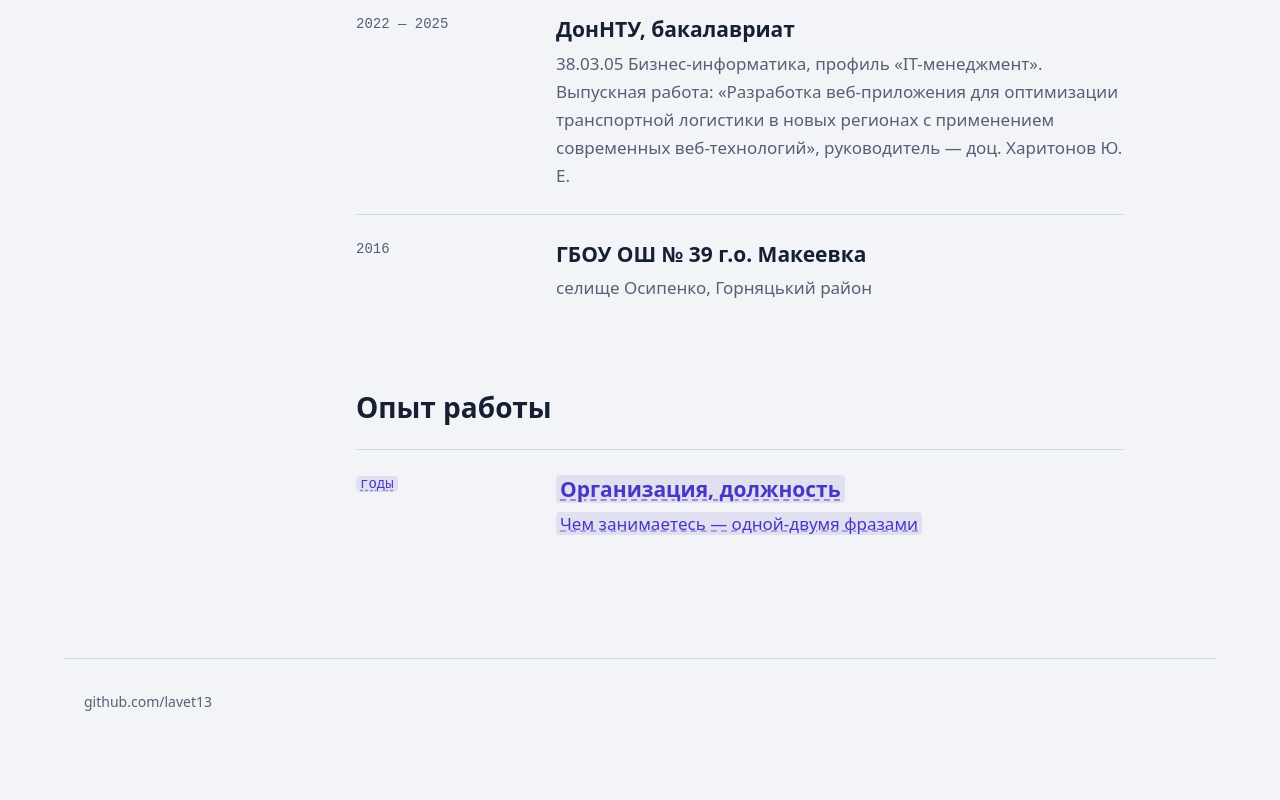
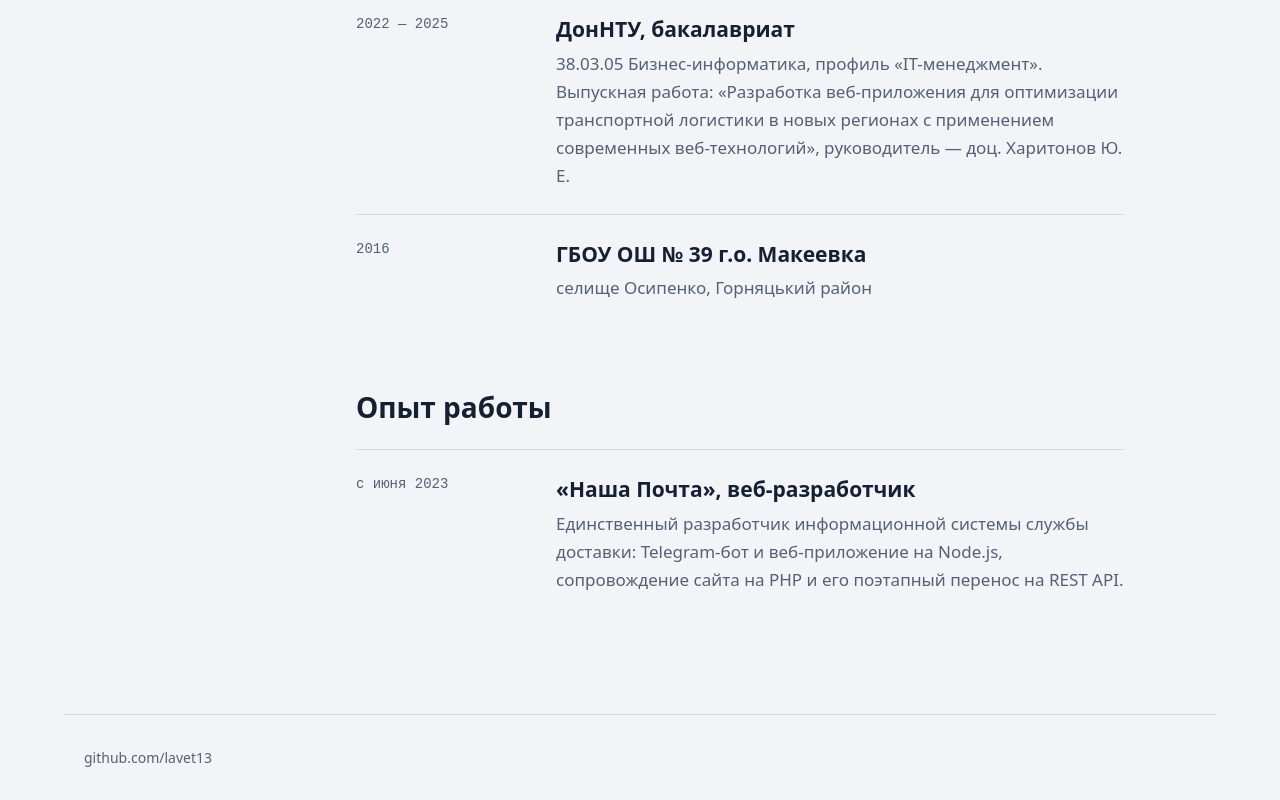
Before and after one commit to lavet13/portfolio, a React (Vite) app: page /bio in a window 1280 px wide. Shown: the part 497-1297 px from the top of the page. Before the commit the page ends 1241 px from the top, so only its background shows below. Built offline with nearby package versions, Linux system fonts and the light colour scheme.

Commit message:
Content: work experience at «Наша Почта»

```diff
--- a/src/content/experience.ts
+++ b/src/content/experience.ts
@@ -1,7 +1,7 @@
 export const experience: { years: string; place: string; note: string }[] = [
   {
-    years: "[[годы]]",
-    place: "[[Организация, должность]]",
-    note: "[[Чем занимаетесь — одной-двумя фразами]]",
+    years: "с июня 2023",
+    place: "«Наша Почта», веб-разработчик",
+    note: "Единственный разработчик информационной системы службы доставки: Telegram-бот и веб-приложение на Node.js, сопровождение сайта на PHP и его поэтапный перенос на REST API.",
   },
 ];
```
